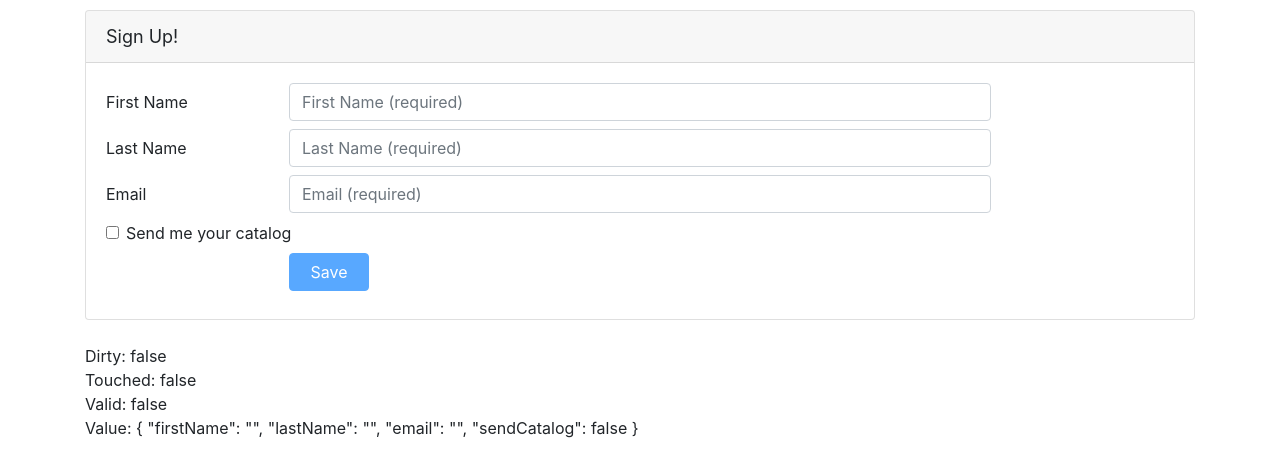
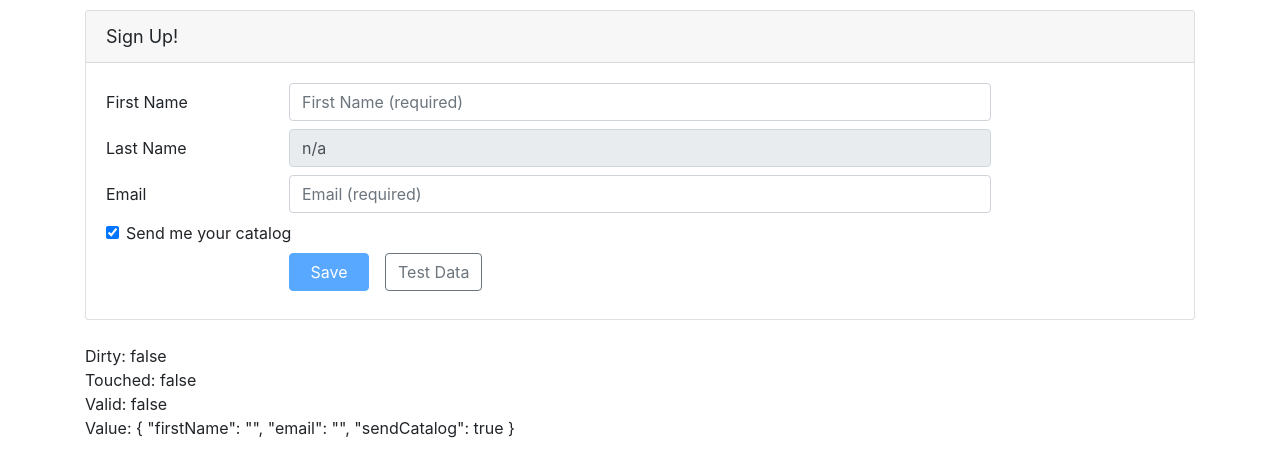
Before and after one commit to initialsam/Pluralsight-AngularReactiveForms, an Angular app: page / in a window 1280 px wide. Shown: the top 476 px of the page. Built offline with nearby package versions, Linux system fonts and the light colour scheme.

Commit message:
Building a Reactive Form

```diff
--- a/src/app/app.module.ts
+++ b/src/app/app.module.ts
@@ -1,6 +1,6 @@
 import { BrowserModule } from '@angular/platform-browser';
 import { NgModule } from '@angular/core';
-import { FormsModule } from '@angular/forms';
+import { ReactiveFormsModule  } from '@angular/forms';
 
 import { AppComponent } from './app.component';
 import { CustomerComponent } from './customers/customer.component';
@@ -12,7 +12,7 @@ import { CustomerComponent } from './customers/customer.component';
   ],
   imports: [
     BrowserModule,
-    FormsModule
+    ReactiveFormsModule
   ],
   bootstrap: [AppComponent]
 })
--- a/src/app/customers/customer.component.html
+++ b/src/app/customers/customer.component.html
@@ -5,8 +5,8 @@
 
   <div class="card-body">
     <form novalidate
-          (ngSubmit)="save(signupForm)"
-          #signupForm="ngForm">
+          (ngSubmit)="save()"
+          [formGroup]="customerForm">
 
       <div class="form-group row mb-2">
         <label class="col-md-2 col-form-label"
@@ -18,15 +18,13 @@
                  placeholder="First Name (required)"
                  required
                  minlength="3"
-                 [(ngModel)]=customer.firstName
-                 name="firstName"
-                 #firstNameVar="ngModel"
-                 [ngClass]="{'is-invalid': (firstNameVar.touched || firstNameVar.dirty) && !firstNameVar.valid }" />
+                 formControlName="firstName"
+                 [ngClass]="{'is-invalid': (customerForm.get('firstName').touched || customerForm.get('firstName').dirty) && !customerForm.get('firstName').valid }" />
           <span class="invalid-feedback">
-            <span *ngIf="firstNameVar.errors?.required">
+            <span *ngIf="customerForm.get('firstName').errors?.required">
               Please enter your first name.
             </span>
-            <span *ngIf="firstNameVar.errors?.minlength">
+            <span *ngIf="customerForm.get('firstName').errors?.minlength">
               The first name must be longer than 3 characters.
             </span>
           </span>
@@ -43,15 +41,13 @@
                  placeholder="Last Name (required)"
                  required
                  maxlength="50"
-                 [(ngModel)]="customer.lastName"
-                 name="lastName"
-                 #lastNameVar="ngModel"
-                 [ngClass]="{'is-invalid': (lastNameVar.touched || lastNameVar.dirty) && !lastNameVar.valid }" />
+                 formControlName="lastName"
+                 [ngClass]="{'is-invalid': (customerForm.get('lastName').touched || customerForm.get('lastName').dirty) && !customerForm.get('lastName').valid }" />
           <span class="invalid-feedback">
-            <span *ngIf="lastNameVar.errors?.required">
+            <span *ngIf="customerForm.get('lastName').errors?.required">
               Please enter your last name.
             </span>
-            <span *ngIf="lastNameVar.errors?.maxlength">
+            <span *ngIf="customerForm.get('lastName').errors?.maxlength">
               The last name must be less than 50 characters.
             </span>
           </span>
@@ -68,15 +64,13 @@
                  placeholder="Email (required)"
                  required
                  email
-                 [(ngModel)]="customer.email"
-                 name="email"
-                 #emailVar="ngModel"
-                 [ngClass]="{'is-invalid': (emailVar.touched || emailVar.dirty) && !emailVar.valid }" />
+                 formControlName="email"
+                 [ngClass]="{'is-invalid': (customerForm.get('email').touched || customerForm.get('email').dirty) && !customerForm.get('email').valid }" />
           <span class="invalid-feedback">
-            <span *ngIf="emailVar.errors?.required">
+            <span *ngIf="customerForm.get('email').errors?.required">
               Please enter your email address.
             </span>
-            <span *ngIf="emailVar.errors?.email">
+            <span *ngIf="customerForm.get('email').errors?.email">
               Please enter a valid email address.
             </span>
           </span>
@@ -90,14 +84,13 @@
               <input class="form-check-input"
                      id="sendCatalogId"
                      type="checkbox"
-                     [(ngModel)]="customer.sendCatalog"
-                     name="sendCatalog"> Send me your catalog
+                     formControlName="sendCatalog"> Send me your catalog
             </label>
           </div>
         </div>
       </div>
 
-      <div *ngIf="customer.sendCatalog">
+      <!-- <div *ngIf="customer.sendCatalog">
         <div class="form-group row mb-2">
           <label class="col-md-2 col-form-label pt-0">Address Type</label>
           <div class="col-md-8">
@@ -199,23 +192,28 @@
                    name="zip">
           </div>
         </div>
-      </div>
+      </div> -->
 
       <div class="form-group row mb-2">
         <div class="offset-md-2 col-md-4">
           <button class="btn btn-primary mr-3"
                   type="submit"
                   style="width:80px"
-                  [title]="signupForm.valid ? 'Save your entered data' : 'Disabled until the form data is valid'"
-                  [disabled]="!signupForm.valid">
+                  [title]="customerForm.valid ? 'Save your entered data' : 'Disabled until the form data is valid'"
+                  [disabled]="!customerForm.valid">
             Save
+          </button>
+          <button class="btn btn-outline-secondary"
+                  type="button"
+                  (click)="populateTestData()">
+            Test Data
           </button>
         </div>
       </div>
     </form>
   </div>
 </div>
-<br>Dirty: {{ signupForm.dirty }}
-<br>Touched: {{ signupForm.touched }}
-<br>Valid: {{ signupForm.valid }}
-<br>Value: {{ signupForm.value | json }}
+<br>Dirty: {{ customerForm.dirty }}
+<br>Touched: {{ customerForm.touched }}
+<br>Valid: {{ customerForm.valid }}
+<br>Value: {{ customerForm.value | json }}
--- a/src/app/customers/customer.component.ts
+++ b/src/app/customers/customer.component.ts
@@ -1,5 +1,5 @@
 import { Component, OnInit } from '@angular/core';
-import { NgForm } from '@angular/forms';
+import { FormGroup,FormControl,FormBuilder } from '@angular/forms';
 
 import { Customer } from './customer';
 
@@ -9,15 +9,34 @@ import { Customer } from './customer';
   styleUrls: ['./customer.component.css']
 })
 export class CustomerComponent implements OnInit {
+  customerForm : FormGroup;
   customer = new Customer();
 
-  constructor() { }
+  constructor(private fb:FormBuilder) { }
 
   ngOnInit() {
+    this.customerForm = this.fb.group({
+      firstName:'',
+      lastName:{value:'n/a',disabled:true},
+      email:'',
+      sendCatalog:true,
+    })
+    // this.customerForm = new FormGroup({
+    //   firstName:new FormControl("aa"),
+    //   lastName:new FormControl(),
+    //   email:new FormControl(),
+    //   sendCatalog:new FormControl(true)
+    // })
   }
-
-  save(customerForm: NgForm) {
-    console.log(customerForm.form);
-    console.log('Saved: ' + JSON.stringify(customerForm.value));
+  populateTestData():void{
+    this.customerForm.patchValue({
+      firstName:"bb",
+      lastName:"aa1",
+      sendCatalog:false
+    })
+  }
+  save() {
+    console.log(this.customerForm);
+    console.log('Saved: ' + JSON.stringify(this.customerForm.value));
   }
 }
```
Also changed, not shown: 1 other file (tests, documents, lock files or other folders).
